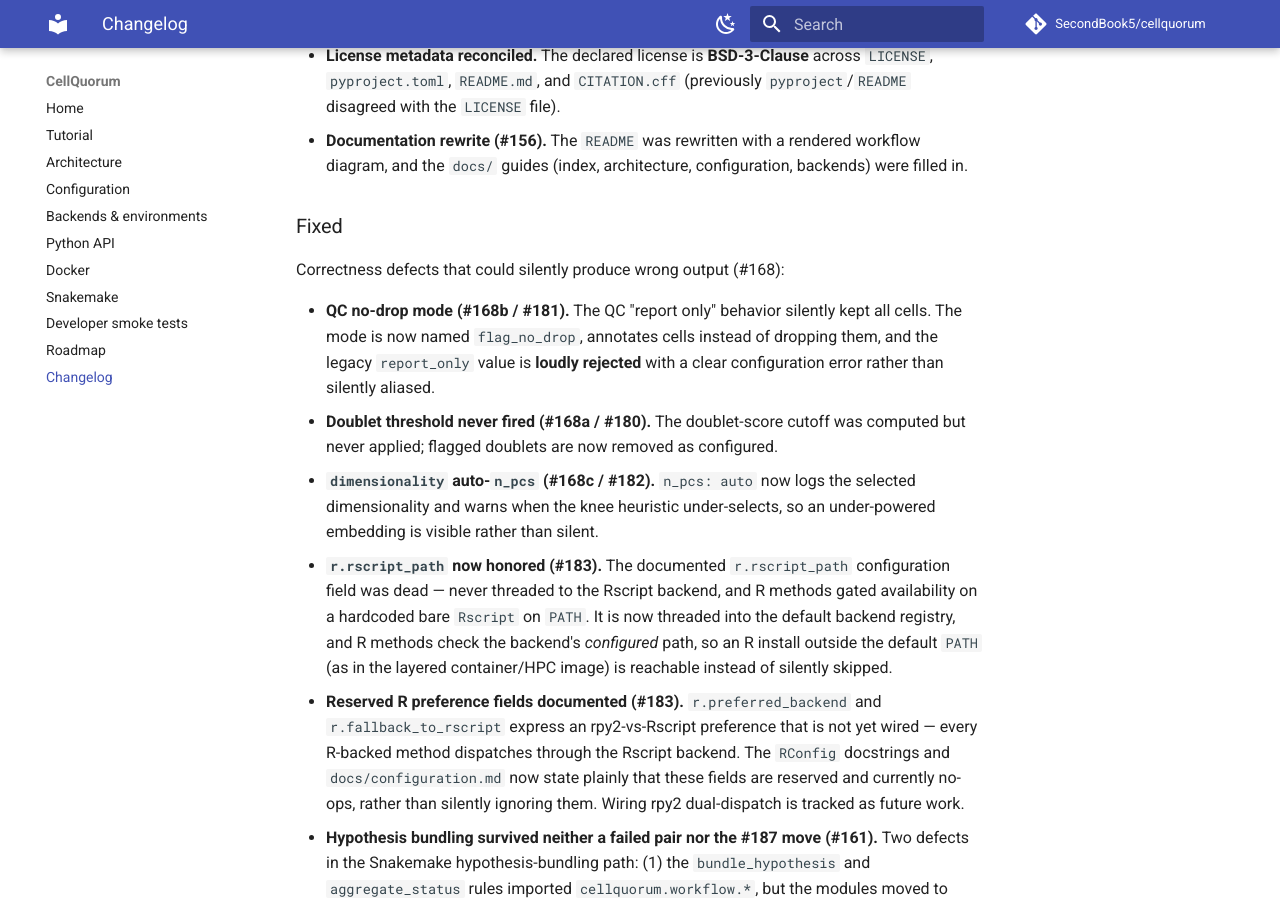
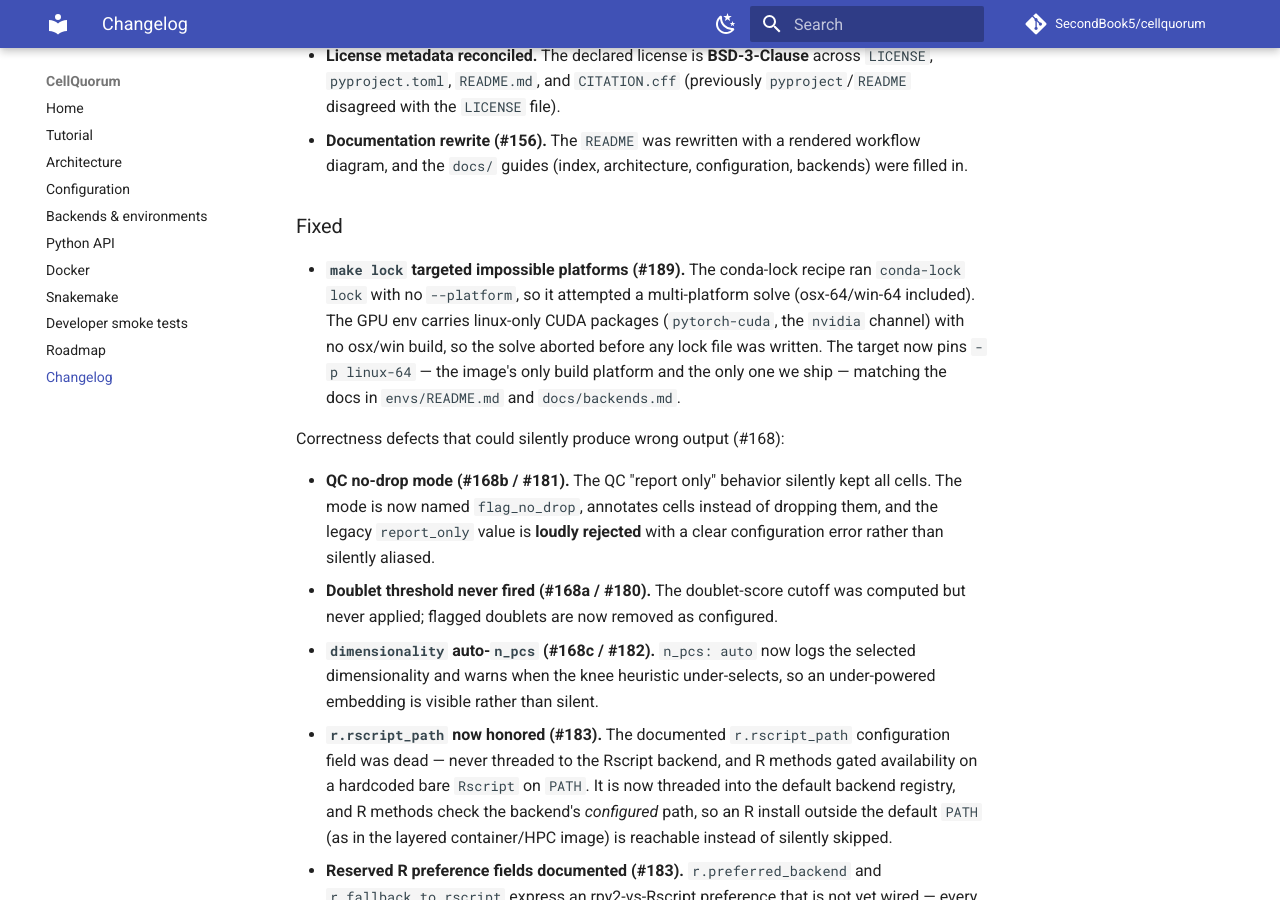
Before and after one commit to SecondBook5/CellQuorum, an MkDocs documentation site: the page built from docs/changelog.md, in a window 1280 px wide and 900 px high, scrolled down 2876 px. Built offline with MkDocs 1.6.1 and Material for MkDocs 9.7.7, drawn with Linux system fonts in a browser that asks for light colours; comment, search, counter and statistics services are not loaded.

Commit message:
fix: pin make lock to linux-64 so conda-lock solve can succeed (#189)
conda-lock lock was invoked with no --platform, defaulting to a multi-platform
solve that includes osx-64/win-64. The GPU env carries linux-only CUDA packages
(pytorch-cuda, nvidia channel) with no osx/win build, so the solve aborted before
writing any lock file. linux-64 is the image's only build platform and the only
one we ship, so lock only linux-64. Docs in envs/README.md and docs/backends.md
updated to match.

```diff
--- a/CHANGELOG.md
+++ b/CHANGELOG.md
@@ -126,6 +126,14 @@ public API and the configuration schema.
 
 ### Fixed
 
+- **`make lock` targeted impossible platforms (#189).** The conda-lock recipe
+  ran `conda-lock lock` with no `--platform`, so it attempted a multi-platform
+  solve (osx-64/win-64 included). The GPU env carries linux-only CUDA packages
+  (`pytorch-cuda`, the `nvidia` channel) with no osx/win build, so the solve
+  aborted before any lock file was written. The target now pins `-p linux-64` —
+  the image's only build platform and the only one we ship — matching the docs
+  in `envs/README.md` and `docs/backends.md`.
+
 Correctness defects that could silently produce wrong output (#168):
 
 - **QC no-drop mode (#168b / #181).** The QC "report only" behavior silently kept
```
Also changed, not shown: docs/backends.md (+3 -1 lines), envs/README.md (+7 -0 lines), 1 other file.
